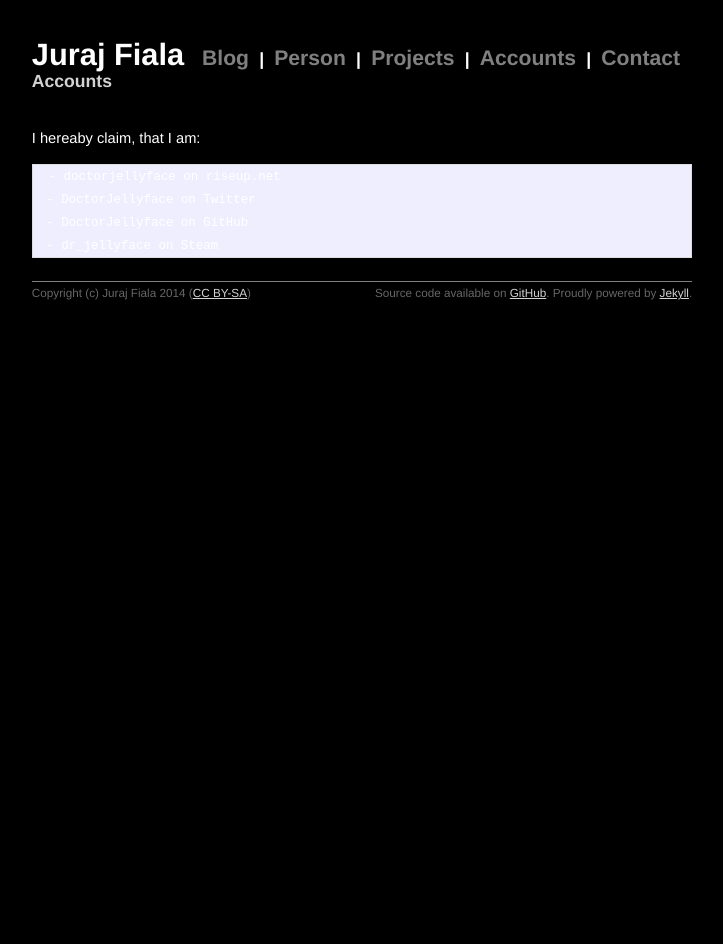
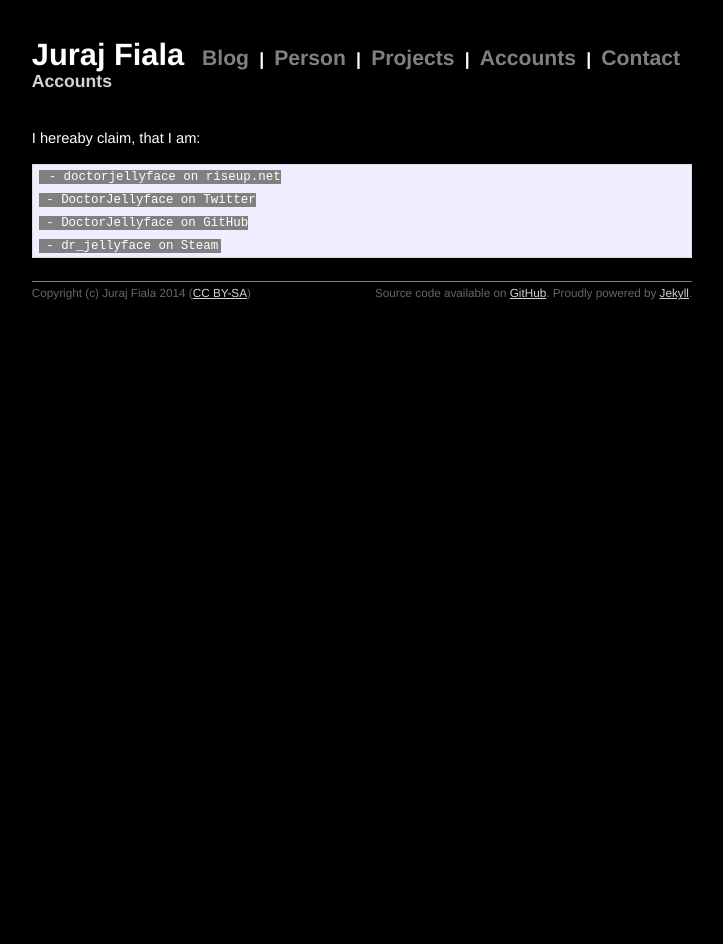
Before and after one commit to jurf/jurf.github.io, a Jekyll site: the page built from accounts/index.md, in a window 1280 px wide. Shown: the whole page, without its empty margins (278-1001 px from the left). Built offline with Jekyll 4.4.1, drawn with Linux system fonts in a browser that asks for light colours.

Commit message:
Made <pre> stuff nicer.

```diff
--- a/css/style.css
+++ b/css/style.css
@@ -202,8 +202,8 @@ ul.posts {
   }
 
   code {
-    border: 1px solid #ddd;
-    background-color: #eef;
+    border: 1px solid #D3D3D3;
+    background-color: #808080;
     font-size: 85%;
     padding: 0 .2em;
   }
```
